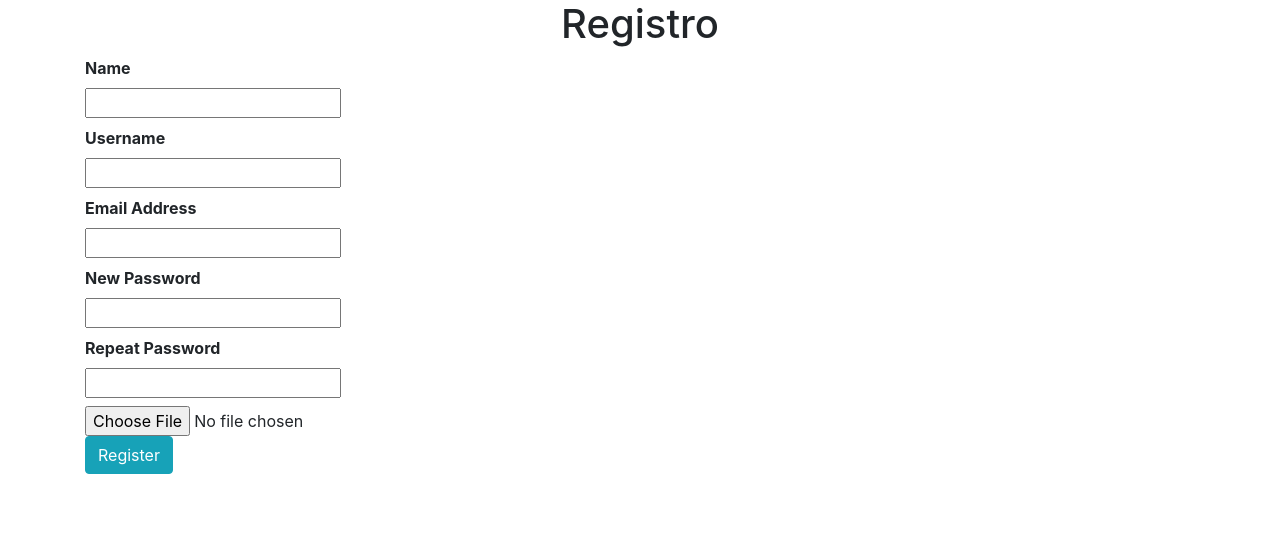
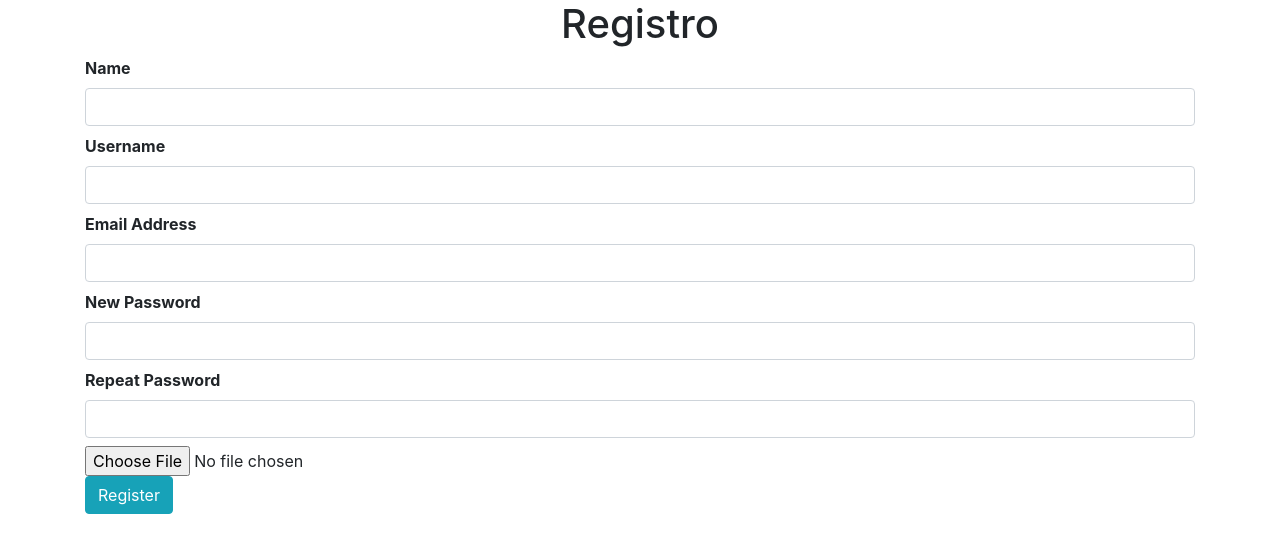
Before and after one commit to afgaleano91/E-commerce, a Flask app: page /register in a window 1280 px wide. Shown: the top 553 px of the page. Run offline with Flask 2, Linux system fonts and the light colour scheme; some libraries are stand-ins or nearby versions.

Commit message:
Se ajusta el formulario de registro

```diff
--- a/myshop/shop/templates/admin/register.html
+++ b/myshop/shop/templates/admin/register.html
@@ -7,11 +7,11 @@
     {% from "_formhelpers.html" import render_field %}
     <form method="post" enctype="multipart/form-data">
   <div>
-    {{ render_field(form.name) }}
-    {{ render_field(form.username) }}
-    {{ render_field(form.email) }}
-    {{ render_field(form.password) }}
-    {{ render_field(form.confirm) }}
+    {{ render_field(form.name, class="form-control") }}
+    {{ render_field(form.username, class="form-control") }}
+    {{ render_field(form.email, class="form-control") }}
+    {{ render_field(form.password, class="form-control") }}
+    {{ render_field(form.confirm, class="form-control") }}
     <input type="file" name="photo">
   </div>
 
```
